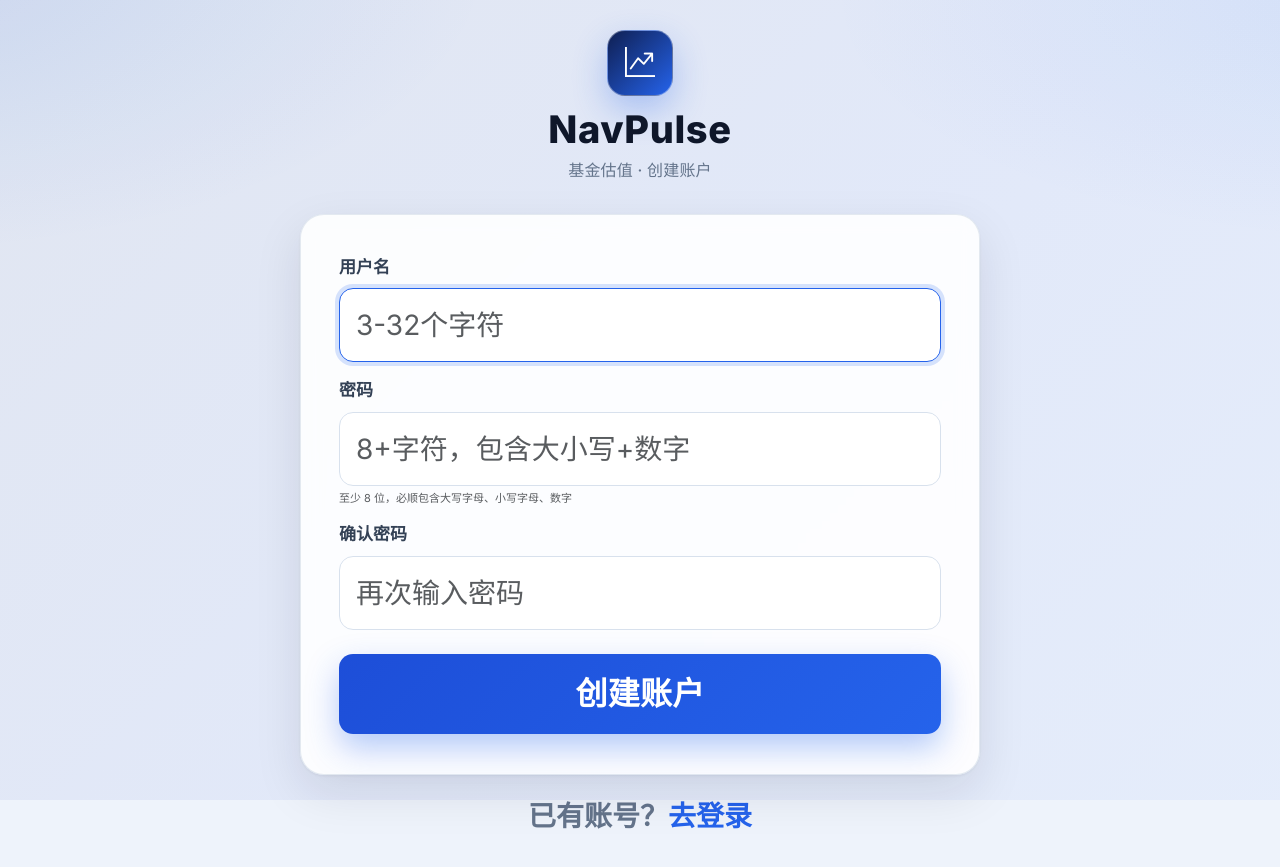
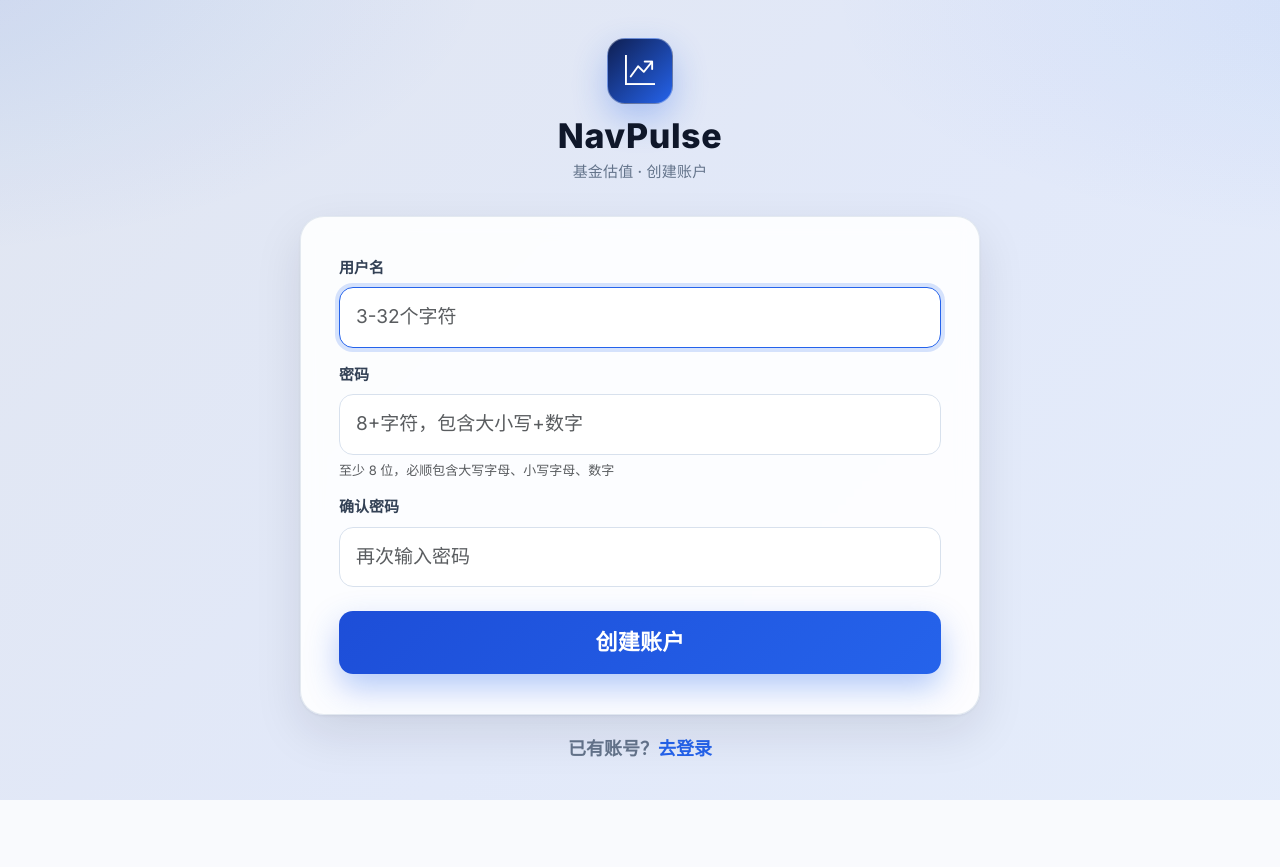
Before and after one commit to Fire0206/NavPulse, a FastAPI app: page /register in a window 1280 px wide. After the commit the page ends 800 px from the top, so only its background shows below. Run offline with FastAPI, Linux system fonts and the light colour scheme.

Commit message:
style(auth-ui): refine large-screen typography and spacing

```diff
--- a/app/templates/register.html
+++ b/app/templates/register.html
@@ -40,19 +40,19 @@ body::before{
   border:1px solid rgba(255,255,255,.35);
 }
 .auth-logo-icon i{font-size:30px;color:#fff}
-.auth-logo h1{font-size:38px;font-weight:800;color:#0F172A;letter-spacing:.6px;line-height:1.05}
-.auth-logo p{font-size:16px;color:#64748B;margin-top:8px;letter-spacing:.2px;font-weight:500}
+.auth-logo h1{font-size:34px;font-weight:800;color:#0F172A;letter-spacing:.6px;line-height:1.05}
+.auth-logo p{font-size:15px;color:#64748B;margin-top:8px;letter-spacing:.2px;font-weight:500}
 .auth-card{
   background:rgba(255,255,255,.90);backdrop-filter:blur(10px);
   border-radius:24px;padding:40px 38px;
   box-shadow:0 1px 3px rgba(15,23,42,.06),0 18px 48px rgba(15,23,42,.10);
   border:1px solid rgba(226,232,240,.95);
 }
-.auth-card label{font-size:17px;font-weight:700;color:#334155;margin-bottom:8px;display:block}
+.auth-card label{font-size:15px;font-weight:700;color:#334155;margin-bottom:8px;display:block}
 .form-control{
   border:1.5px solid #D8E1ED;border-radius:14px;padding:15px 16px;
-  font-size:28px;transition:border-color .2s,box-shadow .2s,background .2s;
-  min-height:64px;
+  font-size:19px;transition:border-color .2s,box-shadow .2s,background .2s;
+  min-height:58px;
 }
 .form-control:focus{
   border-color:#2563EB;box-shadow:0 0 0 4px rgba(37,99,235,.18);outline:none;
@@ -60,13 +60,13 @@ body::before{
 }
 .btn-auth{
   background:linear-gradient(135deg,#1D4ED8,#2563EB);border:none;
-  border-radius:14px;padding:16px;font-size:32px;font-weight:800;
+  border-radius:14px;padding:15px;font-size:22px;font-weight:800;
   letter-spacing:.3px;color:#fff;width:100%;cursor:pointer;
   box-shadow:0 14px 32px rgba(37,99,235,.34);transition:opacity .2s,transform .12s,box-shadow .2s;
 }
 .btn-auth:hover{opacity:.94;box-shadow:0 18px 36px rgba(37,99,235,.38)}.btn-auth:active{transform:scale(.98)}
 .btn-auth:disabled{opacity:.6;cursor:not-allowed}
-.auth-footer{text-align:center;margin-top:20px;font-size:28px;color:#64748B;font-weight:600}
+.auth-footer{text-align:center;margin-top:20px;font-size:18px;color:#64748B;font-weight:600}
 .auth-footer a{color:#2563EB;font-weight:700;text-decoration:none}
 .auth-footer a:hover{text-decoration:underline}
 .alert{font-size:15px;border-radius:12px;padding:12px 14px;border:none}
@@ -106,7 +106,7 @@ body::before{
       <div class="mb-3">
         <label for="password">密码</label>
         <input class="form-control" id="password" type="password" placeholder="8+字符，包含大小写+数字" required>
-        <small class="text-muted" style="font-size:11px;display:block;margin-top:4px">
+        <small class="text-muted" style="font-size:13px;display:block;margin-top:6px">
           至少 8 位，必顺包含大写字母、小写字母、数字
         </small>
       </div>
```
Also changed, not shown: app/templates/login.html (+7 -7 lines).
